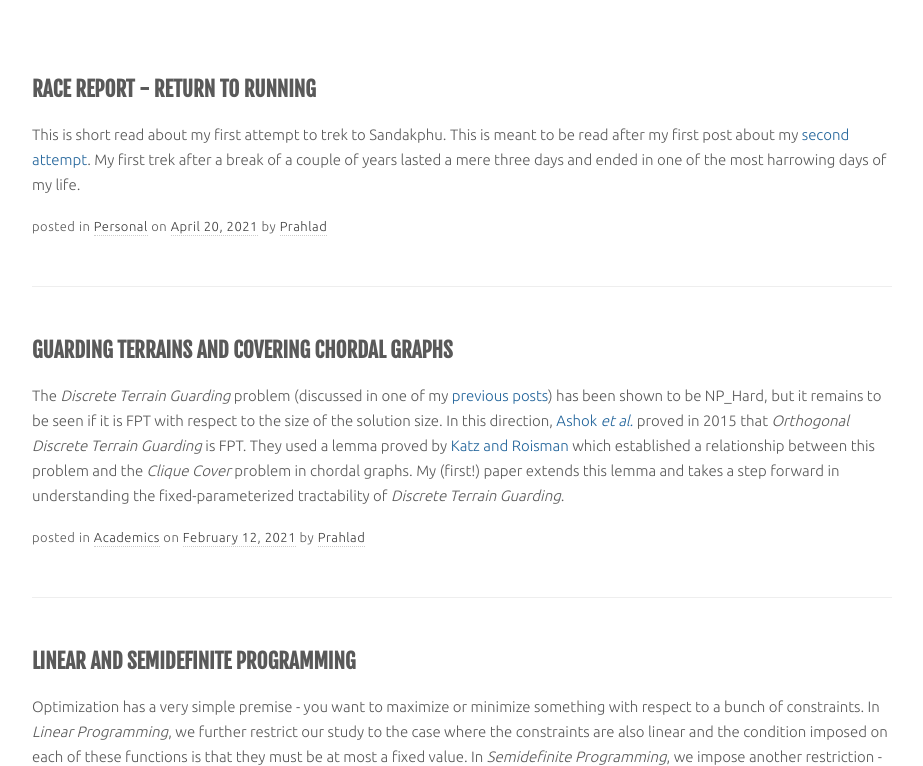
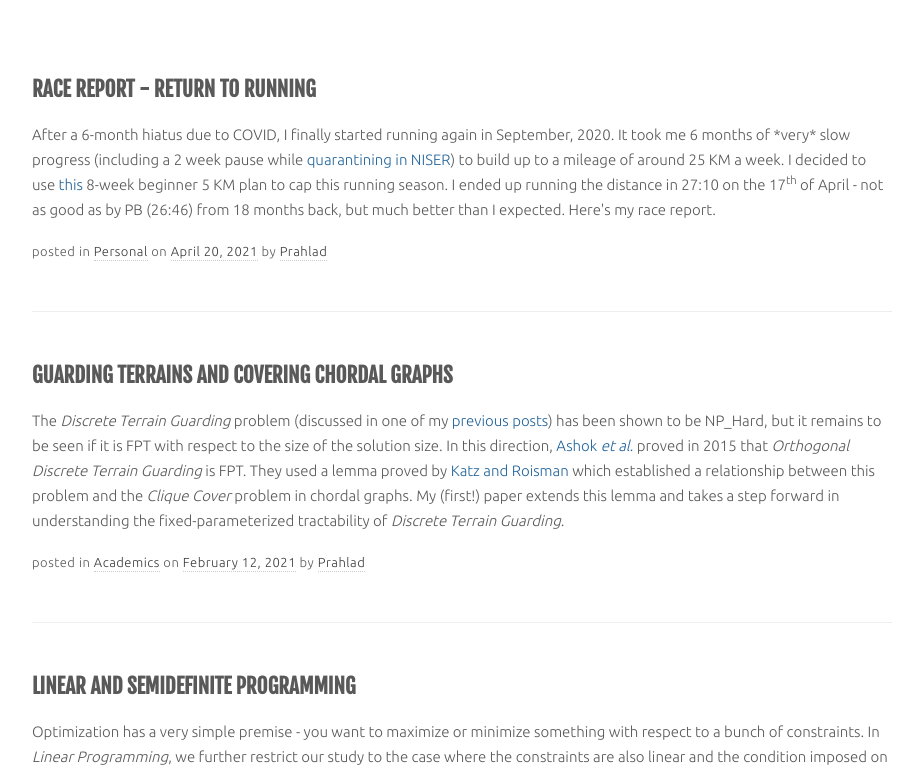
Before and after one commit to kprahlad/kprahlad.github.io, a Jekyll site: the page built from index.html, in a window 1280 px wide and 900 px high, scrolled down 617 px, cut to the strip 134-900 px from the top of the window. Shown: the whole strip, without its empty margins (178-1101 px from the left). Built offline with Jekyll 4.4.1, drawn with Linux system fonts in a browser that asks for light colours; nearby versions of some CDN libraries; the list of posts is cut into pages by our own code.

Commit message:
Add files via upload
Addressed the issue with the excerpt.

```diff
--- a/_posts/2021-04-20-Race Report.md
+++ b/_posts/2021-04-20-Race Report.md
@@ -3,7 +3,7 @@ layout: post
 title:  "Race Report - Return to Running"
 date:   2021-04-20
 image:
-excerpt: This is short read about my first attempt to trek to Sandakphu. This is meant to be read after my first post about my <a href="https://kprahlad.github.io/2020/04/03/Sandakphu/">second attempt</a>. My first trek after a break of a couple of years lasted a mere three days and ended in one of the most harrowing days of my life.
+excerpt: After a 6-month hiatus due to COVID, I finally started running again in September, 2020. It took me 6 months of *very* slow progress (including a 2 week pause while <a href = "https://kprahlad.github.io/2020/12/11/Returning-to-NISER/">quarantining in NISER</a>) to build up to a mileage of around 25 KM a week. I decided to use <a href = "https://freerunningplans.com/5k-running-plans">this</a> 8-week beginner 5 KM plan to cap this running season.  I ended up running the distance in 27:10 on the 17<sup>th</sup> of April - not as good as by PB (26:46) from 18 months back, but much better than I expected. Here's my race report.
 tags:   ["Personal"]
 ---
 
```
